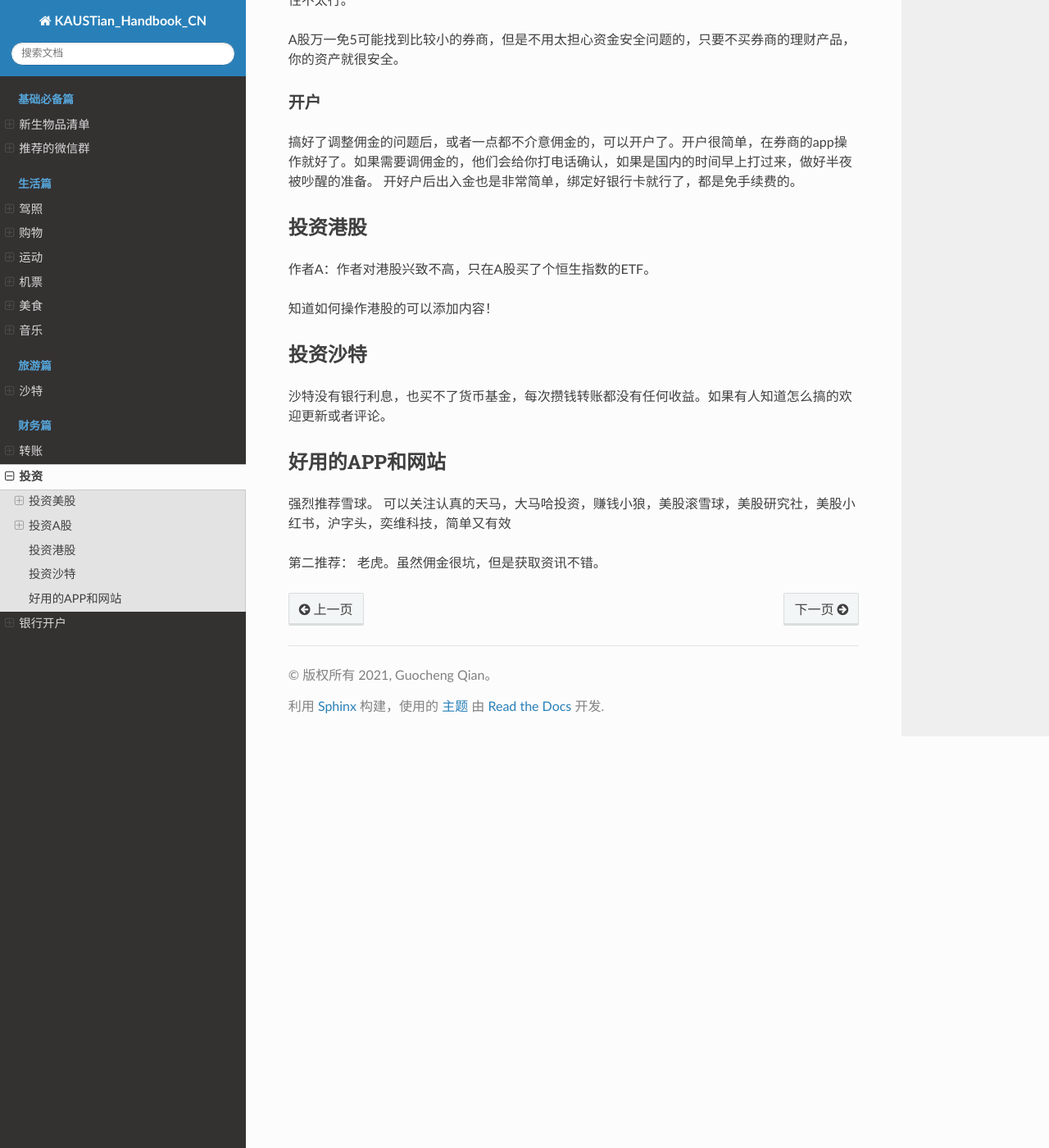
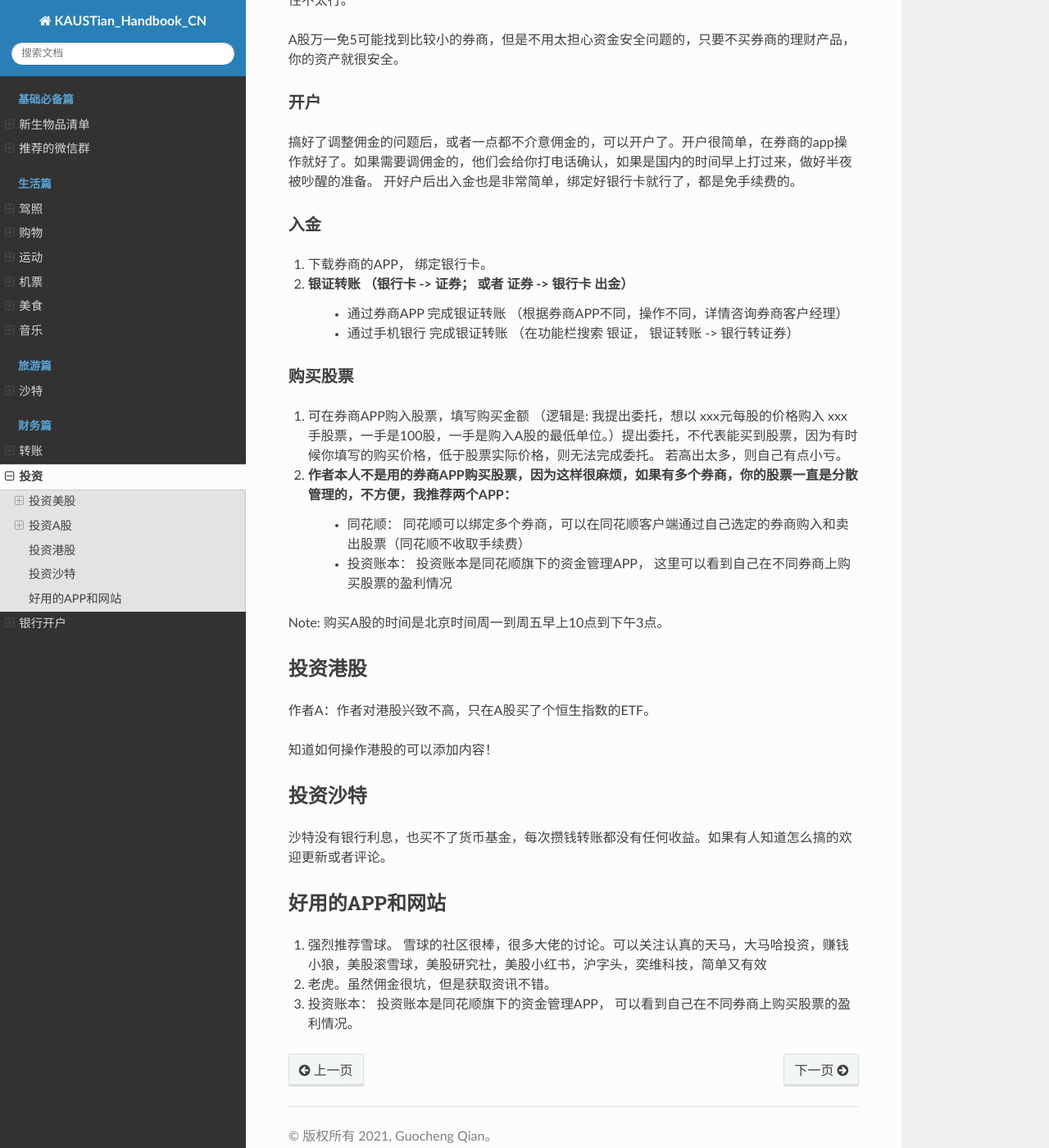
Before and after one commit to guochengqian/KAUSTian_Handbook_CN, a Sphinx documentation site: the page built from docs/content/finance/investment.rst, in a window 1280 px wide and 1400 px high, scrolled down 2511 px. Shown: the whole window at 82% size. Built offline with Sphinx 7.4.7 and the Read the Docs theme 2.0.0, drawn with Linux system fonts in a browser that asks for light colours.

Commit message:
添加A股入金和购买股票

```diff
--- a/docs/content/finance/investment.rst
+++ b/docs/content/finance/investment.rst
@@ -74,6 +74,7 @@ A股目前都是要佣金的，证监会还规定佣金最低5元，但是各个
 
 我们一般金额不会很大， 用stc pay 每次只能转3万多人民币左右，所以难免会买几千块的股票，如果佣金是5块钱，就很亏很亏了。所以能够免5是关键。
 
+
 券商的问题
 ^^^^^^^^^^^^
 只要是有牌照的券商，而且买卖的是真实的股票，（不是差价合约），就不需要担心破产了股票会不见，因为股票是交易所和公司登记在你名下的。在A股和美股，资金是第三方托管的。而且美股还有sipc，在券商破产同时又挪用了你资金的情况下可以赔最高50万美元。
@@ -85,6 +86,24 @@ A股万一免5可能找到比较小的券商，但是不用太担心资金安全
 开户
 ^^^^^^^^^^^^^
 搞好了调整佣金的问题后，或者一点都不介意佣金的，可以开户了。开户很简单，在券商的app操作就好了。如果需要调佣金的，他们会给你打电话确认，如果是国内的时间早上打过来，做好半夜被吵醒的准备。 开好户后出入金也是非常简单，绑定好银行卡就行了，都是免手续费的。
+
+入金
+^^^^^^^^^
+1. 下载券商的APP， 绑定银行卡。
+2. 银证转账 （银行卡 -> 证券； 或者 证券 -> 银行卡 出金）
+    * 通过券商APP 完成银证转账 （根据券商APP不同，操作不同，详情咨询券商客户经理）
+    * 通过手机银行 完成银证转账 （在功能栏搜索 银证， 银证转账 -> 银行转证券）
+
+购买股票
+^^^^^^^^^
+
+1. 可在券商APP购入股票，填写购买金额 （逻辑是: 我提出委托，想以 xxx元每股的价格购入 xxx手股票，一手是100股，一手是购入A股的最低单位。）提出委托，不代表能买到股票，因为有时候你填写的购买价格，低于股票实际价格，则无法完成委托。 若高出太多，则自己有点小亏。
+2. 作者本人不是用的券商APP购买股票，因为这样很麻烦，如果有多个券商，你的股票一直是分散管理的，不方便，我推荐两个APP：
+    * 同花顺： 同花顺可以绑定多个券商，可以在同花顺客户端通过自己选定的券商购入和卖出股票（同花顺不收取手续费）
+    * 投资账本： 投资账本是同花顺旗下的资金管理APP， 这里可以看到自己在不同券商上购买股票的盈利情况
+
+Note: 购买A股的时间是北京时间周一到周五早上10点到下午3点。
+
 
 投资港股
 -----------
@@ -103,6 +122,6 @@ A股万一免5可能找到比较小的券商，但是不用太担心资金安全
 好用的APP和网站
 ---------------
 
-强烈推荐雪球。 可以关注认真的天马，大马哈投资，赚钱小狼，美股滚雪球，美股研究社，美股小红书，沪字头，奕维科技，简单又有效
-
-第二推荐： 老虎。虽然佣金很坑，但是获取资讯不错。
+1. 强烈推荐雪球。 雪球的社区很棒，很多大佬的讨论。可以关注认真的天马，大马哈投资，赚钱小狼，美股滚雪球，美股研究社，美股小红书，沪字头，奕维科技，简单又有效
+2. 老虎。虽然佣金很坑，但是获取资讯不错。
+3. 投资账本： 投资账本是同花顺旗下的资金管理APP， 可以看到自己在不同券商上购买股票的盈利情况。
```
